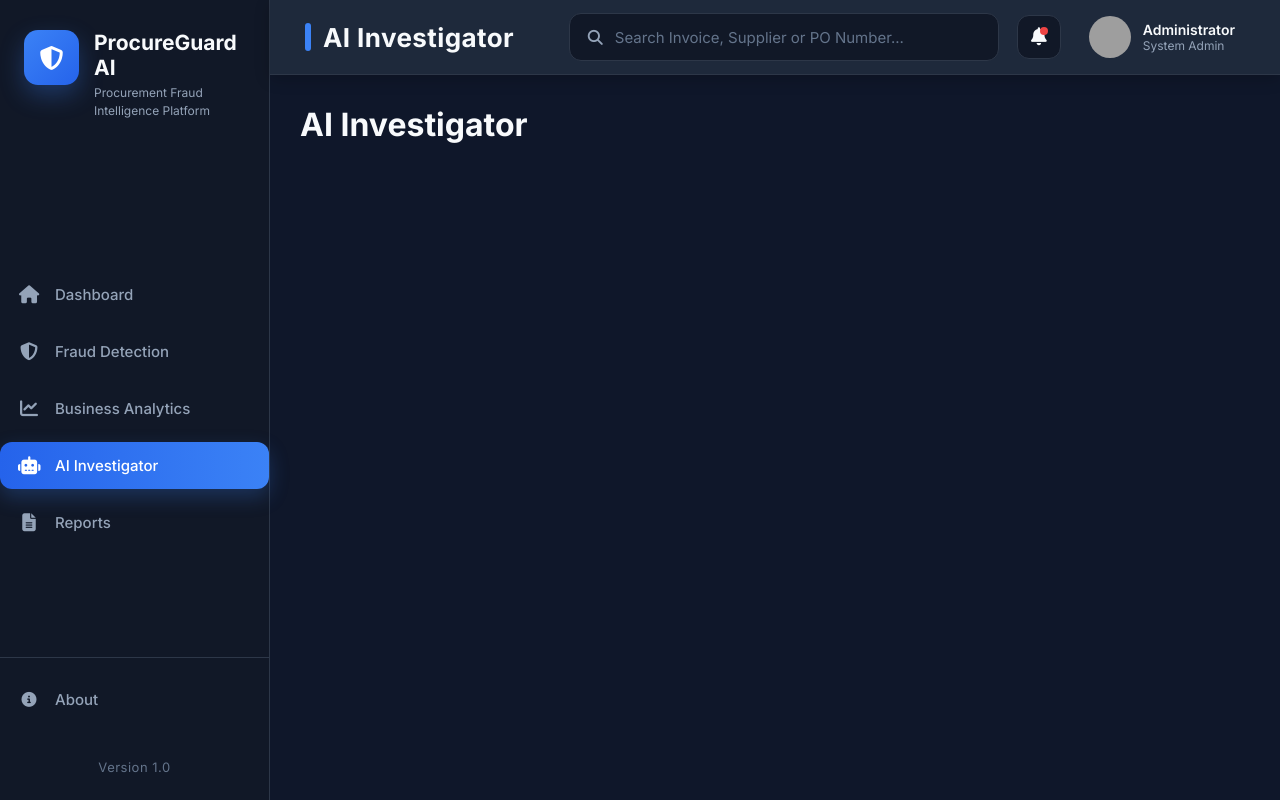
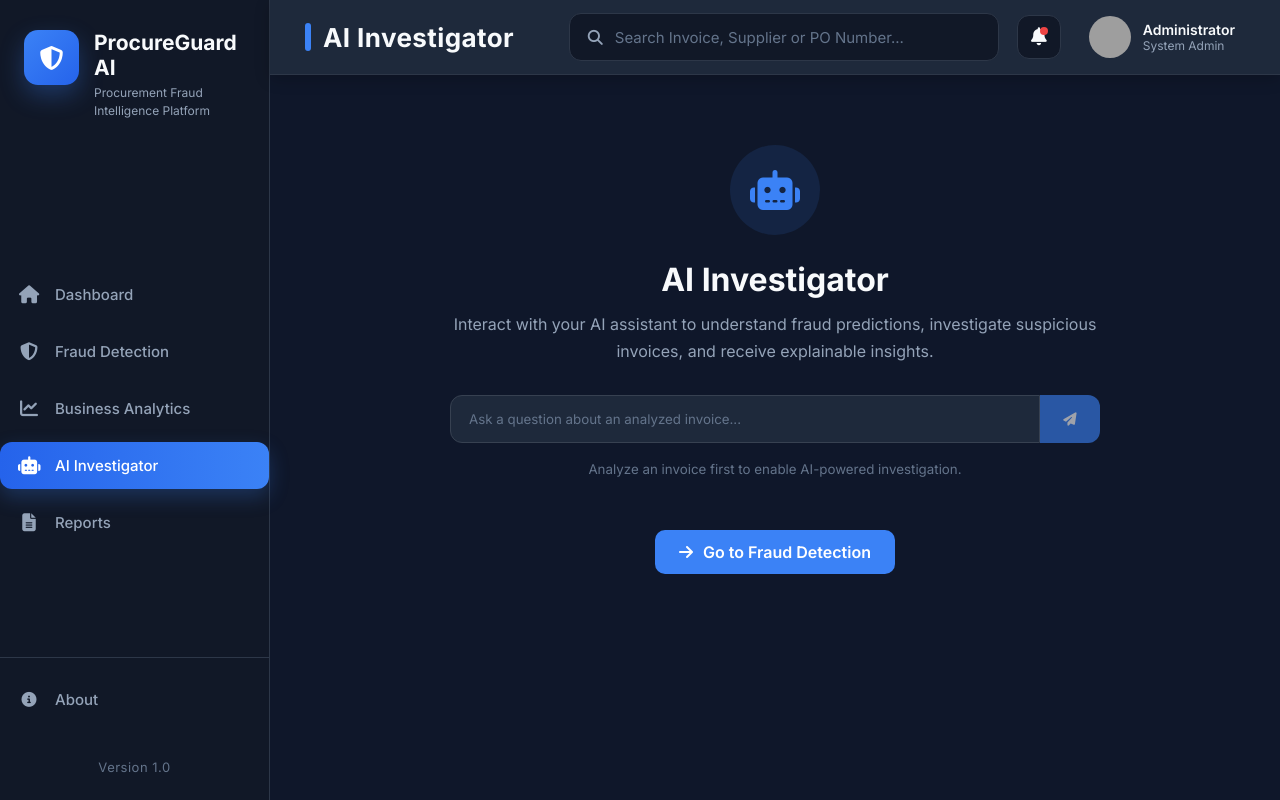
Before and after one commit to invoicefrauddetection-04/invoice_fraud_detetction_ML, a Flask app: page /ai-investigator in a window 1280 px wide. Run offline with Flask 3, Linux system fonts and the light colour scheme; some libraries are stand-ins or nearby versions; grey boxes are pictures that could not be loaded.

Commit message:
Added the temporary AI Investigator Section data

```diff
--- a/static/css/styles.css
+++ b/static/css/styles.css
@@ -2281,3 +2281,99 @@ grid-template-columns:1fr;
     max-width:550px;
     color:#9CA3AF;
 }
+
+/*
+AI Section Styles
+ */
+
+ .investigator-placeholder{
+    min-height: 450px;
+    display: flex;
+    flex-direction: column;
+    justify-content: center;
+    align-items: center;
+    text-align: center;
+    padding: 40px;
+}
+
+.ai-icon{
+    width: 90px;
+    height: 90px;
+    border-radius: 50%;
+    background: rgba(59,130,246,0.12);
+    display: flex;
+    justify-content: center;
+    align-items: center;
+    margin-bottom: 25px;
+}
+
+.ai-icon i{
+    font-size: 40px;
+    color: #3B82F6;
+}
+
+.investigator-placeholder h2{
+    font-size: 2rem;
+    margin-bottom: 12px;
+    color: #F8FAFC;
+}
+
+.investigator-placeholder p{
+    max-width: 650px;
+    color: #94A3B8;
+    line-height: 1.7;
+    margin-bottom: 30px;
+}
+
+.chat-placeholder{
+    width: 100%;
+    max-width: 650px;
+    display: flex;
+    margin-bottom: 18px;
+}
+
+.chat-placeholder input{
+    flex: 1;
+    padding: 15px 18px;
+    border: 1px solid #374151;
+    border-radius: 12px 0 0 12px;
+    background: #1E293B;
+    color: #94A3B8;
+    outline: none;
+}
+
+.chat-placeholder input::placeholder{
+    color: #64748B;
+}
+
+.chat-placeholder button{
+    width: 60px;
+    border: none;
+    background: #3B82F6;
+    color: white;
+    border-radius: 0 12px 12px 0;
+    cursor: not-allowed;
+    opacity: 0.6;
+}
+
+.investigator-placeholder small{
+    color: #64748B;
+    margin-bottom: 28px;
+}
+
+.primary-btn{
+    display: inline-flex;
+    align-items: center;
+    gap: 10px;
+    padding: 12px 24px;
+    background: #3B82F6;
+    color: white;
+    border-radius: 10px;
+    text-decoration: none;
+    font-weight: 600;
+    transition: 0.3s;
+}
+
+.primary-btn:hover{
+    background: #2563EB;
+}
--- a/templates/ai_investigator.html
+++ b/templates/ai_investigator.html
@@ -2,6 +2,41 @@
 
 {% block content %}
 
-<h1>AI Investigator</h1>
+<div class="investigator-placeholder">
+
+    <div class="ai-icon">
+        <i class="fa-solid fa-robot"></i>
+    </div>
+
+    <h2>AI Investigator</h2>
+
+    <p>
+        Interact with your AI assistant to understand fraud predictions, investigate
+        suspicious invoices, and receive explainable insights.
+    </p>
+
+    <div class="chat-placeholder">
+
+        <input
+            type="text"
+            placeholder="Ask a question about an analyzed invoice..."
+            disabled>
+
+        <button disabled>
+            <i class="fa-solid fa-paper-plane"></i>
+        </button>
+
+    </div>
+
+    <small>
+        Analyze an invoice first to enable AI-powered investigation.
+    </small>
+
+    <a href="{{ url_for('fraud_detection') }}" class="primary-btn">
+        <i class="fa-solid fa-arrow-right"></i>
+        Go to Fraud Detection
+    </a>
+
+</div>
 
 {% endblock %}
```
